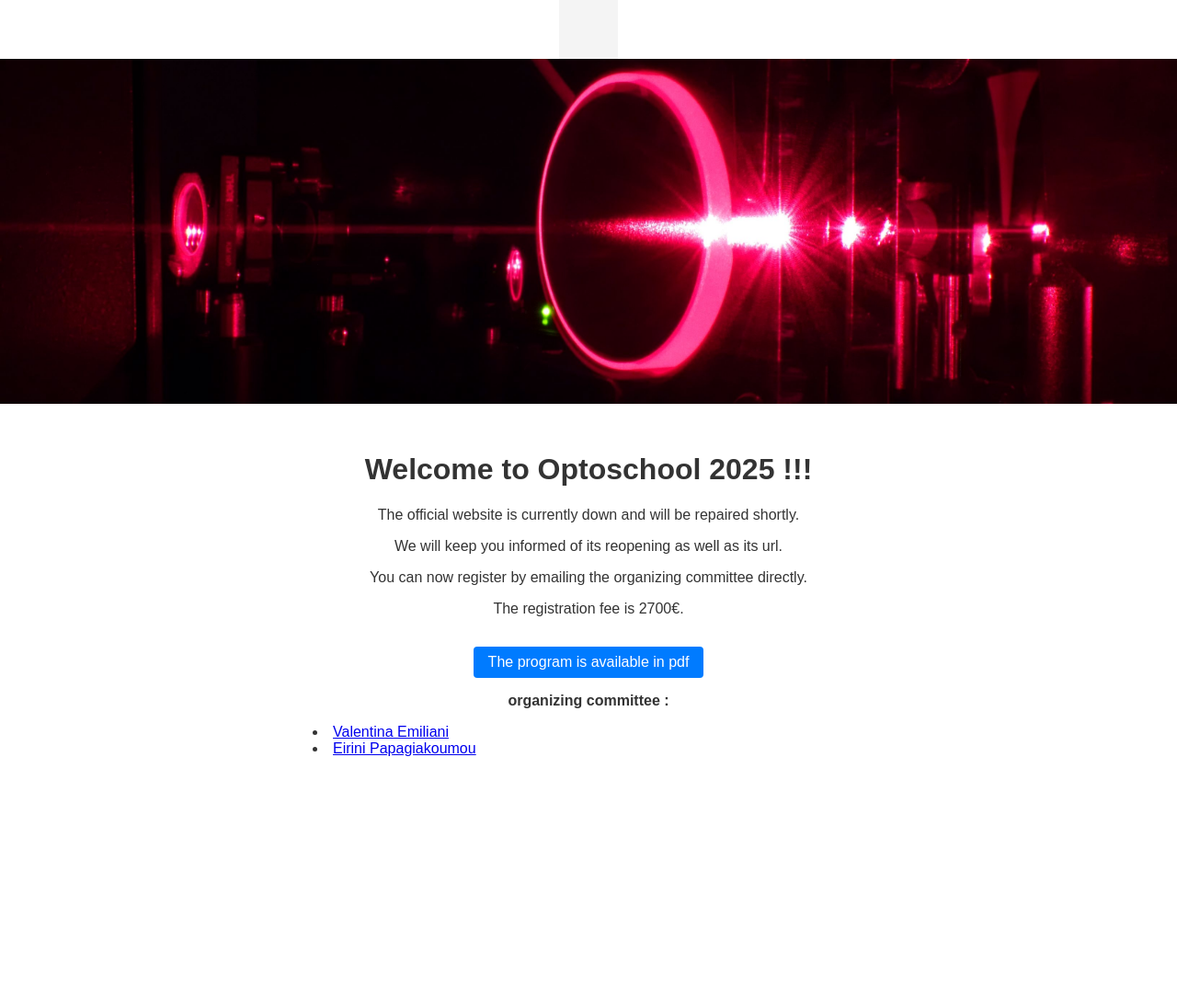
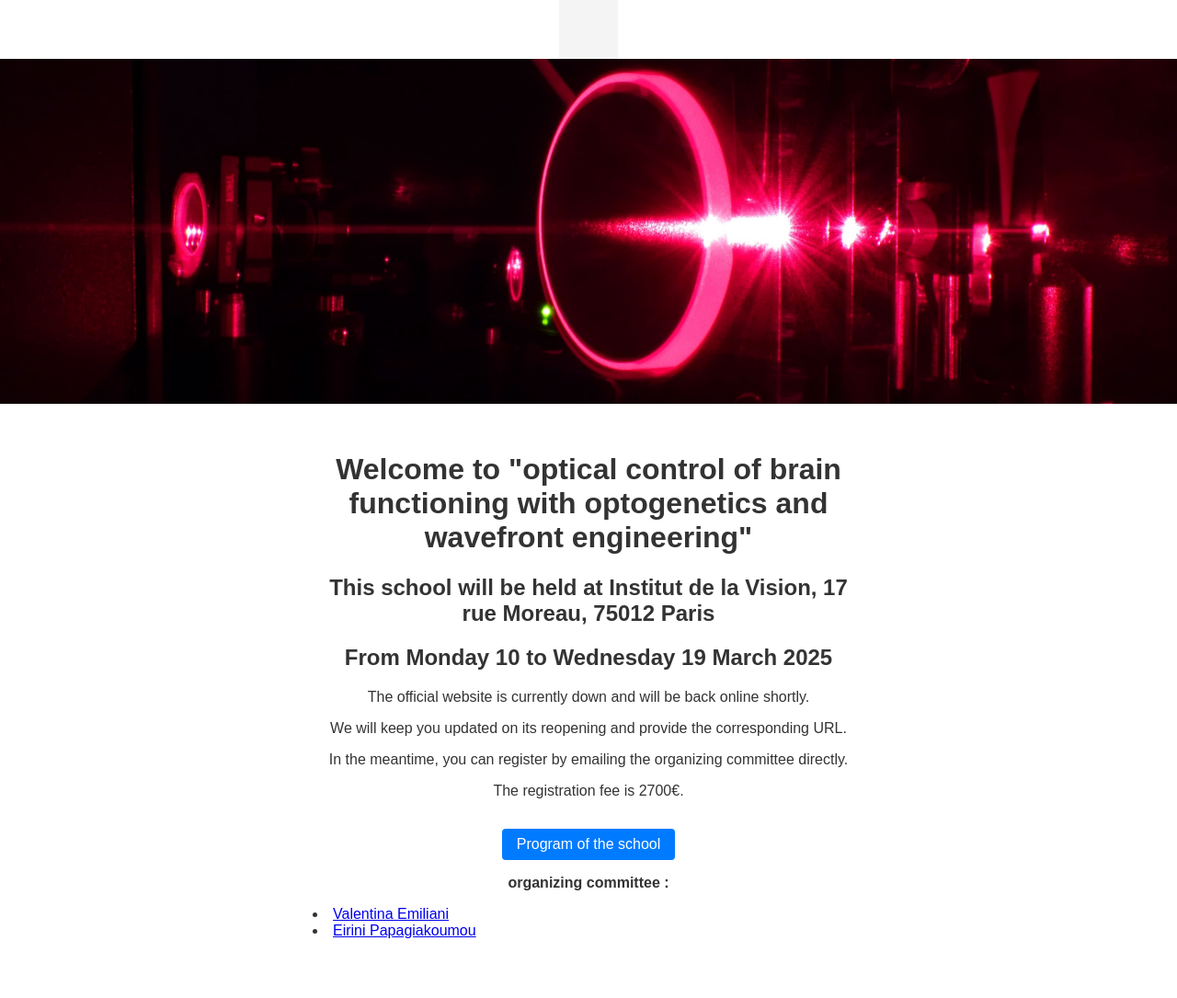
Before and after one commit to vdesars/vdesars.github.io, a Jekyll site: the page built from index.md, in a window 1280 px wide. Shown: the whole page at 92% size. Built offline with Jekyll 4.4.1, drawn with Linux system fonts in a browser that asks for light colours; before the commit the page ends 900 px from its top, so only the background shows below that.

Commit message:
optoschool

```diff
--- a/index.md
+++ b/index.md
@@ -8,12 +8,14 @@ title: "Page d'Accueil"
 </div>
 
 <div class="content">
-  <h1>Welcome to Optoschool 2025 !!!</h1>
-  <p>The official website is currently down and will be repaired shortly.</p>
-  <p>We will keep you informed of its reopening as well as its url.</p>
-  <p>You can now register by emailing the organizing committee directly.</p>
+  <h1>Welcome to "optical control of brain functioning with optogenetics and wavefront engineering"</h1>
+  <h2>This school will be held at Institut de la Vision, 17 rue Moreau, 75012 Paris</h2>
+  <h2>From Monday 10 to Wednesday 19 March 2025</h2>
+  <p>The official website is currently down and will be back online shortly.</p>
+  <p>We will keep you updated on its reopening and provide the corresponding URL.</p>
+  <p>In the meantime, you can register by emailing the organizing committee directly.</p>
   <p>The registration fee is 2700&euro;.</p>
-  <a href="assets/program_2025_F.pdf" class="download-link">The program is available in pdf</a>
+  <a href="assets/program_2025_F.pdf" class="download-link">Program of the school</a>
   <p><b>organizing committee :</b><br>
 	<ul>
 	<li><a href="mailto:valentina.emiliani@inserm.fr">Valentina Emiliani</a></li>
```
Also changed, not shown: 1 other file.
